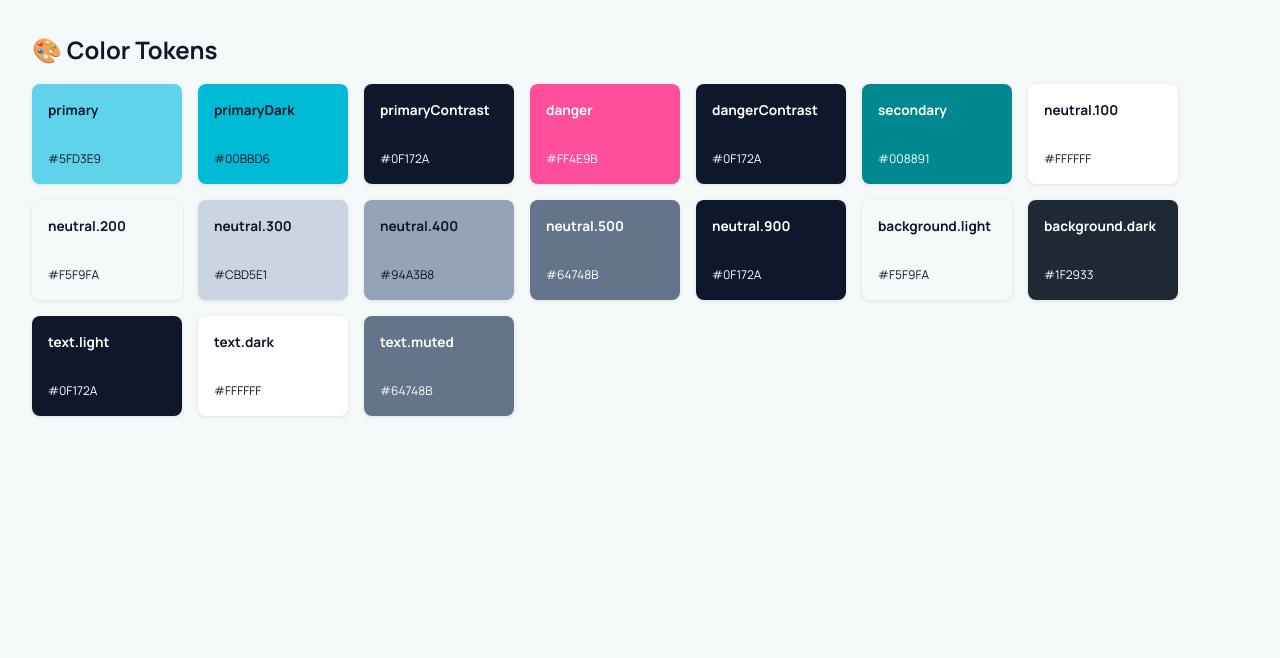
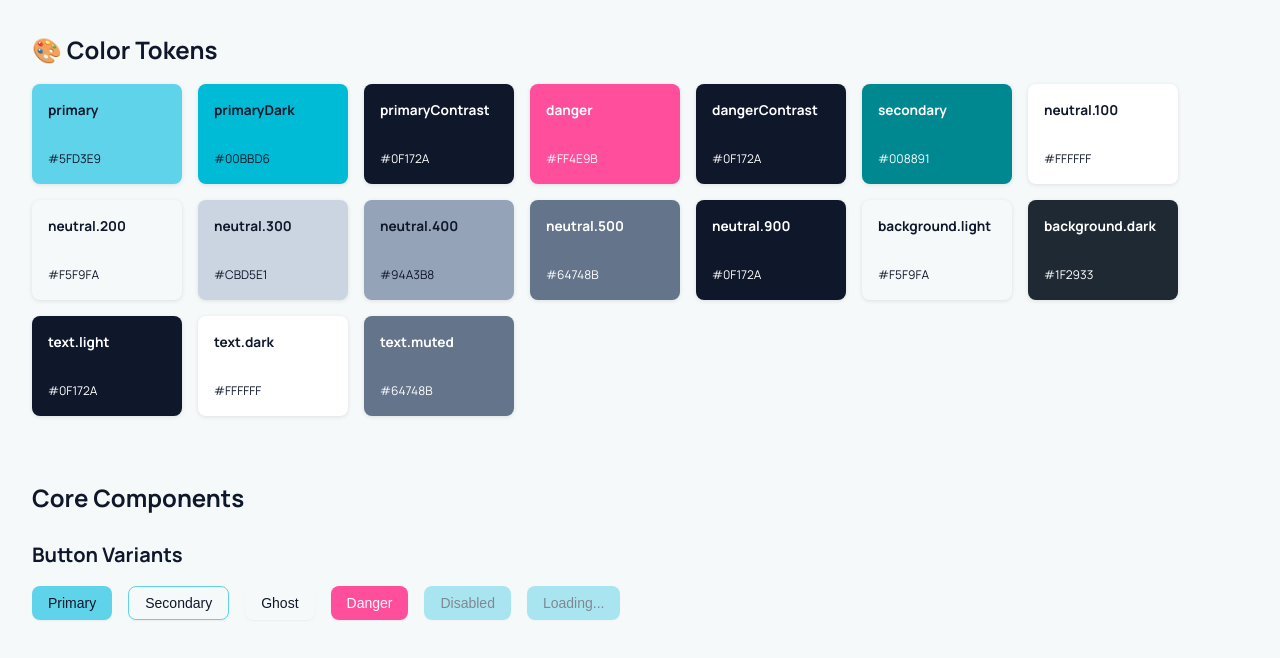
Before and after one commit to jeanetteobr/killua-ui, a React (Vite) app: page / in a window 1280 px wide. Shown: the top 658 px of the page. Built offline with nearby package versions, Linux system fonts and the light colour scheme.

Commit message:
feat(core): add Button component and CoreComponents demo page

```diff
--- a/src/App.tsx
+++ b/src/App.tsx
@@ -1,9 +1,13 @@
 import './styles/global.css'
 import { ColorTokens } from './pages/ColorTokens.tsx'
+import { CoreComponents } from './pages/CoreComponents.tsx'
 
 function App() {
   return (
-    <ColorTokens />
+    <>
+      <ColorTokens />
+      <CoreComponents />
+    </>
   )
 }
 
--- /dev/null
+++ b/src/components/core/Button.tsx
@@ -0,0 +1,68 @@
+import React from "react";
+
+type ButtonProps = {
+  children: React.ReactNode;
+  variant?: "primary" | "secondary" | "ghost" | "danger";
+  disabled?: boolean;
+  loading?: boolean;
+  fullWidth?: boolean;
+} & React.ButtonHTMLAttributes<HTMLButtonElement>;
+
+const variantStyles = {
+  primary: {
+    backgroundColor: "var(--color-primary)",
+    color: "var(--color-text)",
+    border: "none",
+  },
+  secondary: {
+    backgroundColor: "var(--color-bg)",
+    color: "var(--color-text)",
+    border: "1px solid var(--color-primary)",
+  },
+  ghost: {
+    backgroundColor: "transparent",
+    color: "var(--color-text)",
+    border: "none",
+  },
+  danger: {
+    backgroundColor: "var(--color-danger)",
+    color: "#ffffff",
+    border: "none",
+  },
+};
+
+export const Button: React.FC<ButtonProps> = ({
+  children,
+  variant = "primary",
+  disabled = false,
+  loading = false,
+  fullWidth = false,
+  ...props
+}) => {
+  const style: React.CSSProperties = {
+    ...variantStyles[variant],
+    padding: "var(--spacing-sm) var(--spacing-md)",
+    borderRadius: "var(--radius-md)",
+    fontSize: "var(--font-size-sm)",
+    fontWeight: 500,
+    boxShadow: "var(--elevation-sm)",
+    cursor: disabled || loading ? "not-allowed" : "pointer",
+    opacity: disabled || loading ? 0.5 : 1,
+    width: fullWidth ? "100%" : "auto",
+    transition: "background-color 0.2s ease, box-shadow 0.2s ease",
+    display: "inline-flex",
+    alignItems: "center",
+    justifyContent: "center",
+  };
+
+  return (
+    <button
+      style={style}
+      disabled={disabled || loading}
+      aria-busy={loading}
+      {...props}
+    >
+      {loading ? "Loading..." : children}
+    </button>
+  );
+};
--- /dev/null
+++ b/src/pages/CoreComponents.tsx
@@ -0,0 +1,24 @@
+
+import React from "react";
+import { Button } from "../components/core/Button";
+
+export const CoreComponents: React.FC = () => {
+  return (
+    <main style={{ padding: "2rem" }}>
+      <h1 style={{ fontSize: "1.5rem", marginBottom: "1.5rem" }}>Core Components</h1>
+
+      <section style={{ marginBottom: "2rem" }}>
+        <h2 style={{ fontSize: "1.25rem", marginBottom: "1rem" }}>Button Variants</h2>
+        <div style={{ display: "flex", gap: "1rem", flexWrap: "wrap" }}>
+          <Button variant="primary">Primary</Button>
+          <Button variant="secondary">Secondary</Button>
+          <Button variant="ghost">Ghost</Button>
+          <Button variant="danger">Danger</Button>
+          <Button variant="primary" disabled>Disabled</Button>
+          <Button variant="primary" loading>Loading...</Button>
+        </div>
+      </section>
+
+    </main>
+  );
+};
```
